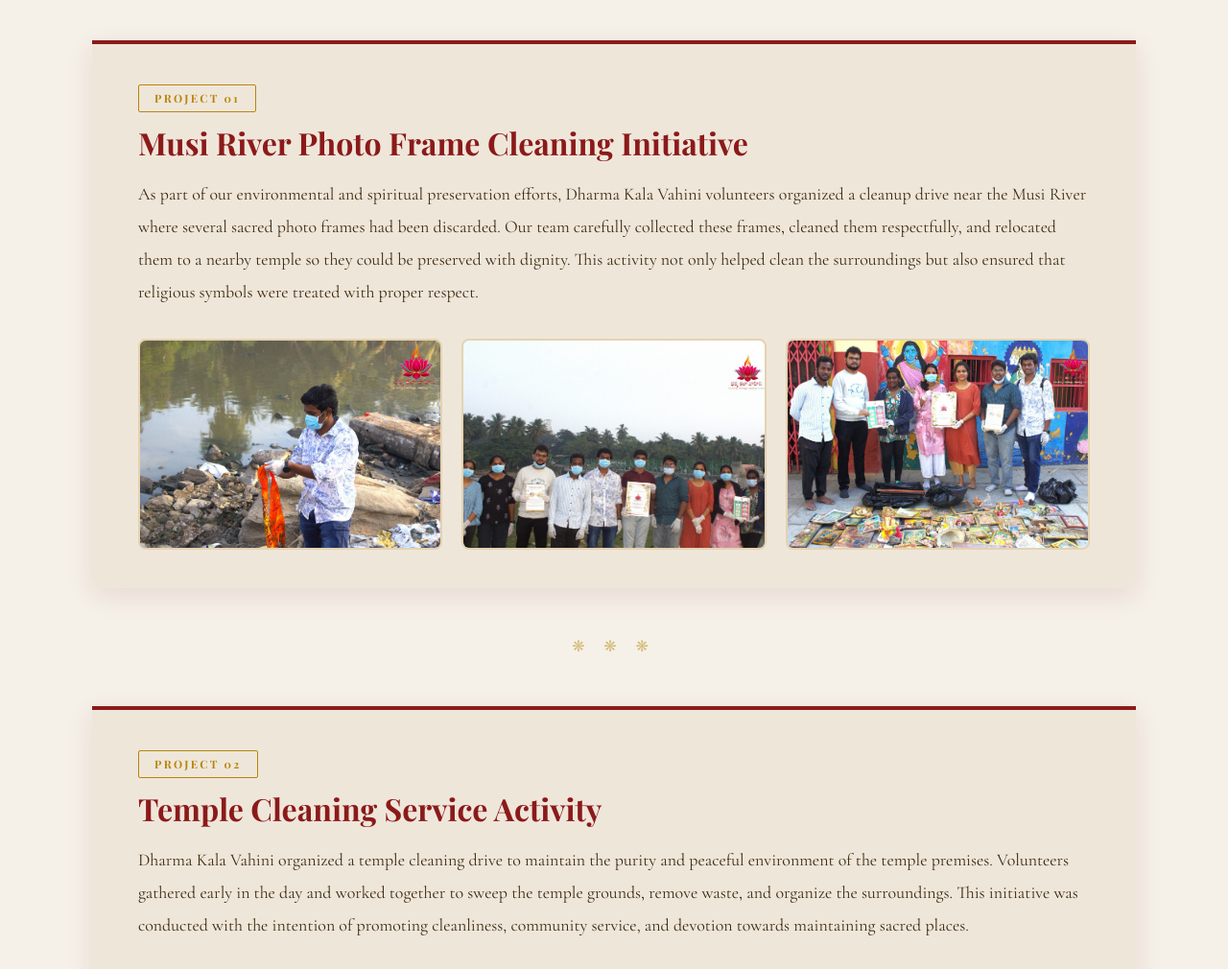
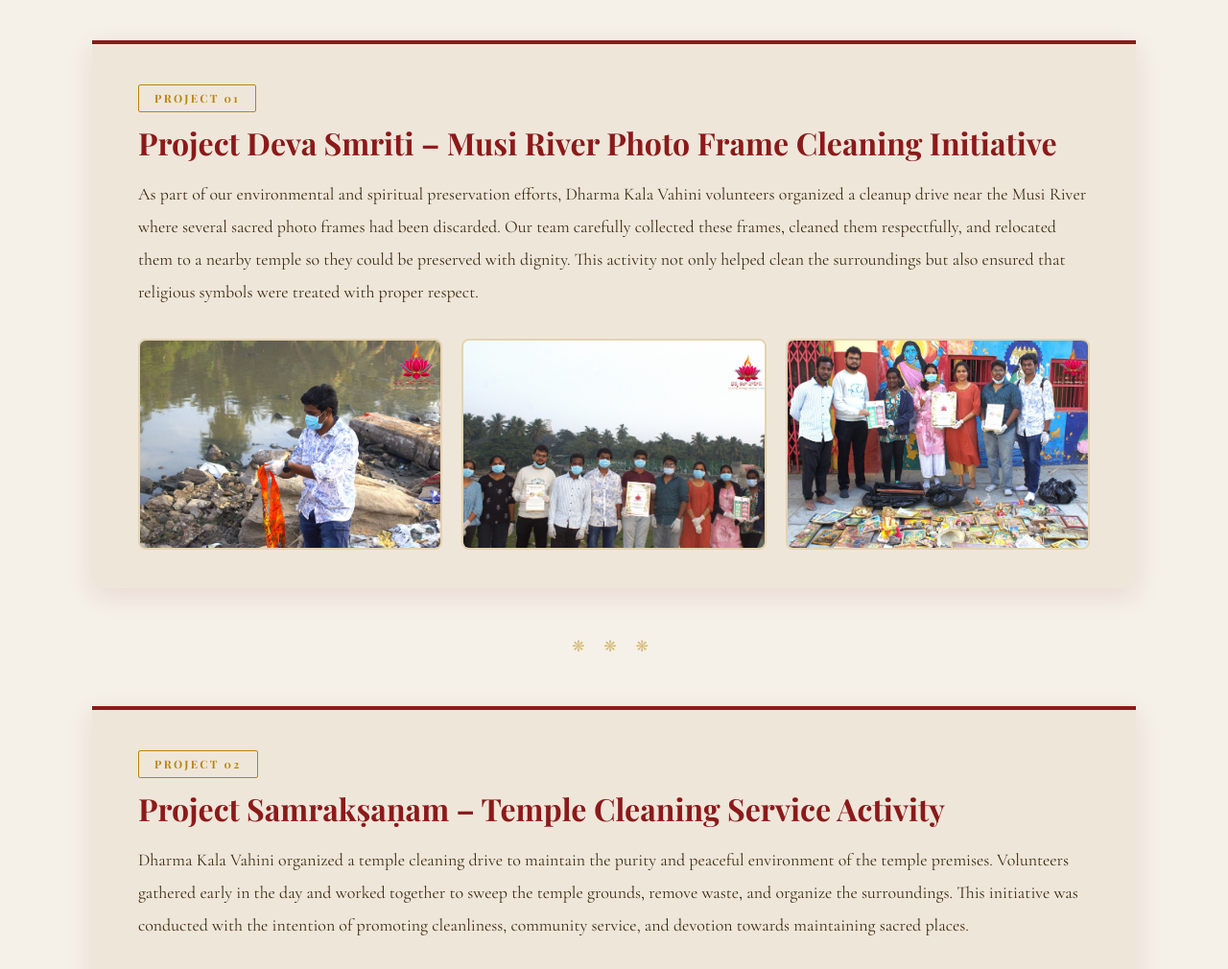
Before and after one commit to vennelakurusetti/DharmaKalaVahini, a plain HTML site: page projects.html in a window 1280 px wide. Shown: the part 400-1410 px from the top of the page at 96% size. Drawn offline with nearby package versions, Linux system fonts and the light colour scheme; a web font is replaced by a local one.

Commit message:
made changes in project 1 and 2

```diff
--- a/projects.html
+++ b/projects.html
@@ -153,10 +153,10 @@
   <p class="projects-subtitle" data-en="Initiatives that serve, preserve, and uplift our community" data-te="మా సమాజానికి సేవ చేసే, సంరక్షించే మరియు అభ్యున్నతి చేసే కార్యక్రమాలు">Initiatives that serve, preserve, and uplift our community</p>
   <div class="projects-ornament">⸻ ❋ ⸻</div>
 
-  <!-- Project 1 -->
+ <!-- Project 1 -->
   <div class="project">
     <span class="project-num" data-en="Project 01" data-te="ప్రాజెక్ట్ 01">Project 01</span>
-    <h2 data-en="Musi River Photo Frame Cleaning Initiative" data-te="మూసీ నది ఫోటో ఫ్రేమ్ శుభ్రపరచడం కార్యక్రమం">Musi River Photo Frame Cleaning Initiative</h2>
+    <h2 data-en="Project Deva Smriti – Musi River Photo Frame Cleaning Initiative" data-te="ప్రాజెక్ట్ దేవ స్మృతి – మూసీ నది ఫోటో ఫ్రేమ్ శుభ్రపరచడం కార్యక్రమం">Project Deva Smriti – Musi River Photo Frame Cleaning Initiative</h2>
     <p data-en="As part of our environmental and spiritual preservation efforts, Dharma Kala Vahini volunteers organized a cleanup drive near the Musi River where several sacred photo frames had been discarded. Our team carefully collected these frames, cleaned them respectfully, and relocated them to a nearby temple so they could be preserved with dignity. This activity not only helped clean the surroundings but also ensured that religious symbols were treated with proper respect."
        data-te="మా పర్యావరణ మరియు ఆధ్యాత్మిక సంరక్షణ కృషిలో భాగంగా, ధర్మ కళా వాహిని స్వచ్ఛంద సేవకులు మూసీ నది సమీపంలో శుభ్రపరచడం కార్యక్రమాన్ని నిర్వహించారు. మా బృందం ఈ ఫ్రేమ్‌లను జాగ్రత్తగా సేకరించి, గౌరవంగా శుభ్రపరచి, సమీపంలోని దేవాలయానికి తరలించింది. ఈ కార్యక్రమం పరిసరాలను శుభ్రం చేయడమే కాకుండా మతపరమైన చిహ్నాలు తగిన గౌరవంతో చూడబడేలా నిర్ధారించింది.">
       As part of our environmental and spiritual preservation efforts, Dharma Kala Vahini volunteers organized a cleanup drive near the Musi River where several sacred photo frames had been discarded. Our team carefully collected these frames, cleaned them respectfully, and relocated them to a nearby temple so they could be preserved with dignity. This activity not only helped clean the surroundings but also ensured that religious symbols were treated with proper respect.
@@ -173,7 +173,7 @@
   <!-- Project 2 -->
   <div class="project">
     <span class="project-num" data-en="Project 02" data-te="ప్రాజెక్ట్ 02">Project 02</span>
-    <h2 data-en="Temple Cleaning Service Activity" data-te="దేవాలయ శుభ్రపరచడం సేవా కార్యక్రమం">Temple Cleaning Service Activity</h2>
+    <h2 data-en="Project Samrakṣaṇam – Temple Cleaning Service Activity" data-te="ప్రాజెక్ట్ సంరక్షణం – దేవాలయ శుభ్రపరచడం సేవా కార్యక్రమం">Project Samrakṣaṇam – Temple Cleaning Service Activity</h2>
     <p data-en="Dharma Kala Vahini organized a temple cleaning drive to maintain the purity and peaceful environment of the temple premises. Volunteers gathered early in the day and worked together to sweep the temple grounds, remove waste, and organize the surroundings. This initiative was conducted with the intention of promoting cleanliness, community service, and devotion towards maintaining sacred places."
        data-te="ధర్మ కళా వాహిని దేవాలయ ప్రాంగణంలో పవిత్రత మరియు శాంతియుత వాతావరణాన్ని నిర్వహించడానికి దేవాలయ శుభ్రపరచడం కార్యక్రమాన్ని నిర్వహించింది. స్వచ్ఛంద సేవకులు దేవాలయ ప్రాంగణాన్ని తుడిచి, వ్యర్థాలు తొలగించి, పరిసరాలను క్రమబద్ధం చేయడానికి కలిసి పని చేశారు.">
       Dharma Kala Vahini organized a temple cleaning drive to maintain the purity and peaceful environment of the temple premises. Volunteers gathered early in the day and worked together to sweep the temple grounds, remove waste, and organize the surroundings. This initiative was conducted with the intention of promoting cleanliness, community service, and devotion towards maintaining sacred places.
```
